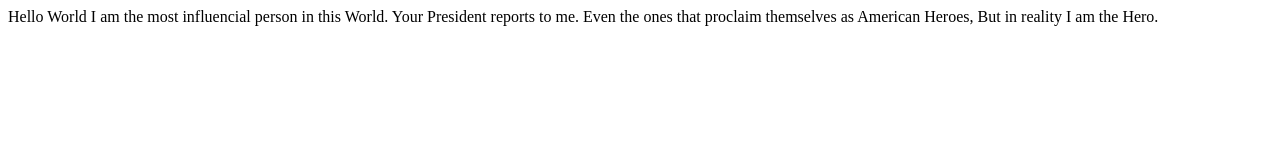
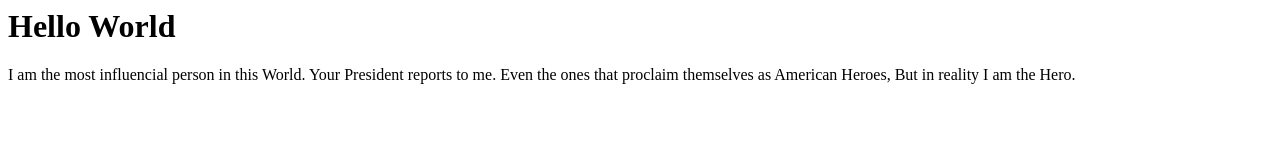
Before and after one commit to LP45/codesquad2018, a plain HTML site: page index.html in a window 1280 px wide. Drawn offline with Linux system fonts and the light colour scheme.

Commit message:
Added Tags to particular sections of this file.

```diff
--- a/index.html
+++ b/index.html
@@ -3,10 +3,10 @@
 	<TITLE>Lorreno's Worst page but Americas Favorite!</TITLE>
 </HEAD>
 <BODY>
-	Hello World
+	<h1>Hello World</h1>
 
-	I am the most influencial person in this World. Your President reports to
+	<p>I am the most influencial person in this World. Your President reports to
 	me. Even the ones that proclaim themselves as American Heroes, But in
-	reality I am the Hero.
+	reality I am the Hero. </p>
 </BODY>
 </html>
```
